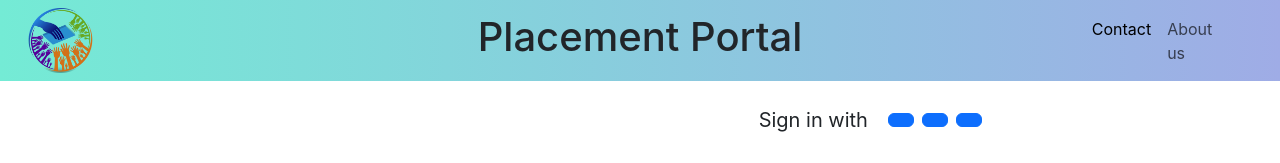
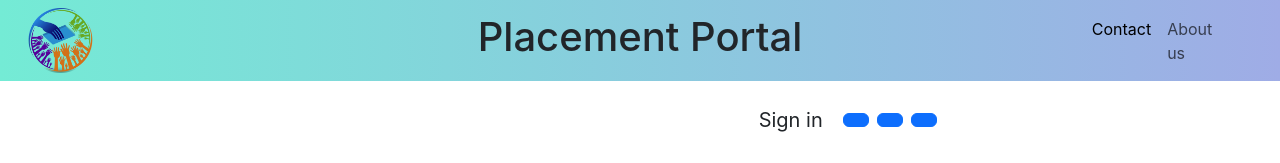
Before and after one commit to adhirajnanda/portal-placement, a React (Create React App) app: page /login in a window 1280 px wide. Shown: the top 163 px of the page. Built offline with nearby package versions, Linux system fonts and the light colour scheme.

Commit message:
2nd commit by sujit testing

```diff
--- a/src/components/Login.js
+++ b/src/components/Login.js
@@ -16,7 +16,7 @@ function Login() {
             <div className="col-md-8 col-lg-6 col-xl-4 offset-xl-1">
               <form>
                 <div className="d-flex flex-row align-items-center justify-content-center justify-content-lg-start">
-                  <p className="lead fw-normal mb-0 me-3">Sign in with</p>
+                  <p className="lead fw-normal mb-0 me-3">Sign in </p>
                   <button
                     type="button"
                     className="btn btn-primary btn-floating mx-1"
```
